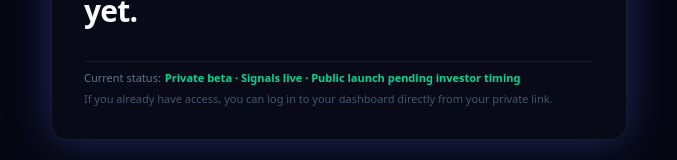
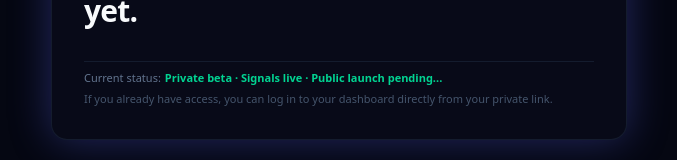
Before and after one commit to intradayray-maker/gotrade, a Next.js app: page / in a window 1280 px wide. Shown: the part 380-540 px from the top of the page, without its empty margins (301-978 px from the left). Built offline with nearby package versions, Linux system fonts and the light colour scheme.

Commit message:
FINAL PUSH

```diff
--- a/app/(public)/page.tsx
+++ b/app/(public)/page.tsx
@@ -25,7 +25,7 @@ Launching soon — not quite live yet.
 <p className="text-[11px] text-slate-500">
 Current status:
 <span className="ml-1 text-[11px] font-semibold text-emerald-400">
-Private beta · Signals live · Public launch pending investor timing
+Private beta · Signals live · Public launch pending...
 </span>
 </p>
 
```
